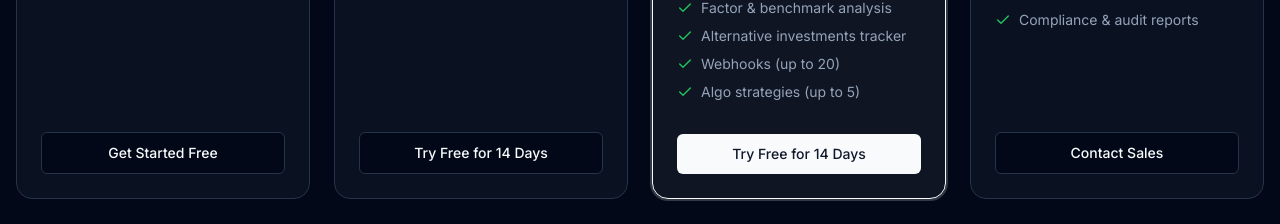
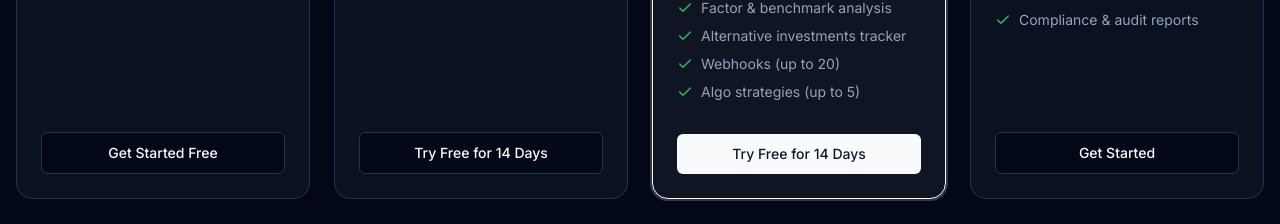
Before and after one commit to DowellHd/ssb-web, a Next.js app: page /pricing in a window 1280 px wide. Shown: the part 920-1144 px from the top of the page. Built offline with nearby package versions, Linux system fonts and the light colour scheme; no server answers.

Commit message:
fix(pricing): use Get Started CTA for Institutional plan (#235)

```diff
--- a/src/app/pricing/page.tsx
+++ b/src/app/pricing/page.tsx
@@ -81,7 +81,7 @@ const PLANS = [
     price: 299,
     priceYearly: 2990,
     description: 'Full platform access for professionals and institutions.',
-    cta: 'Contact Sales',
+    cta: 'Get Started',
     ctaHref: '/auth/signup',
     highlight: false,
     trial: false,
```
